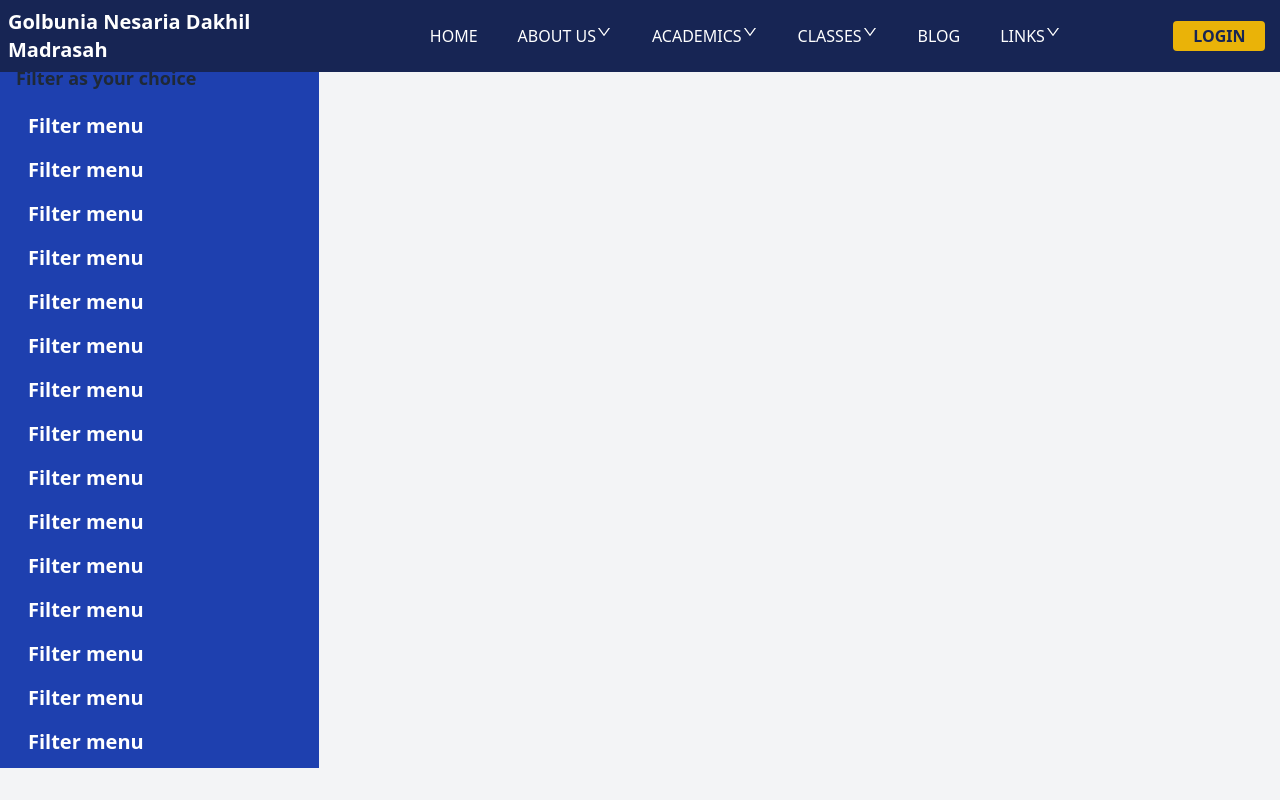
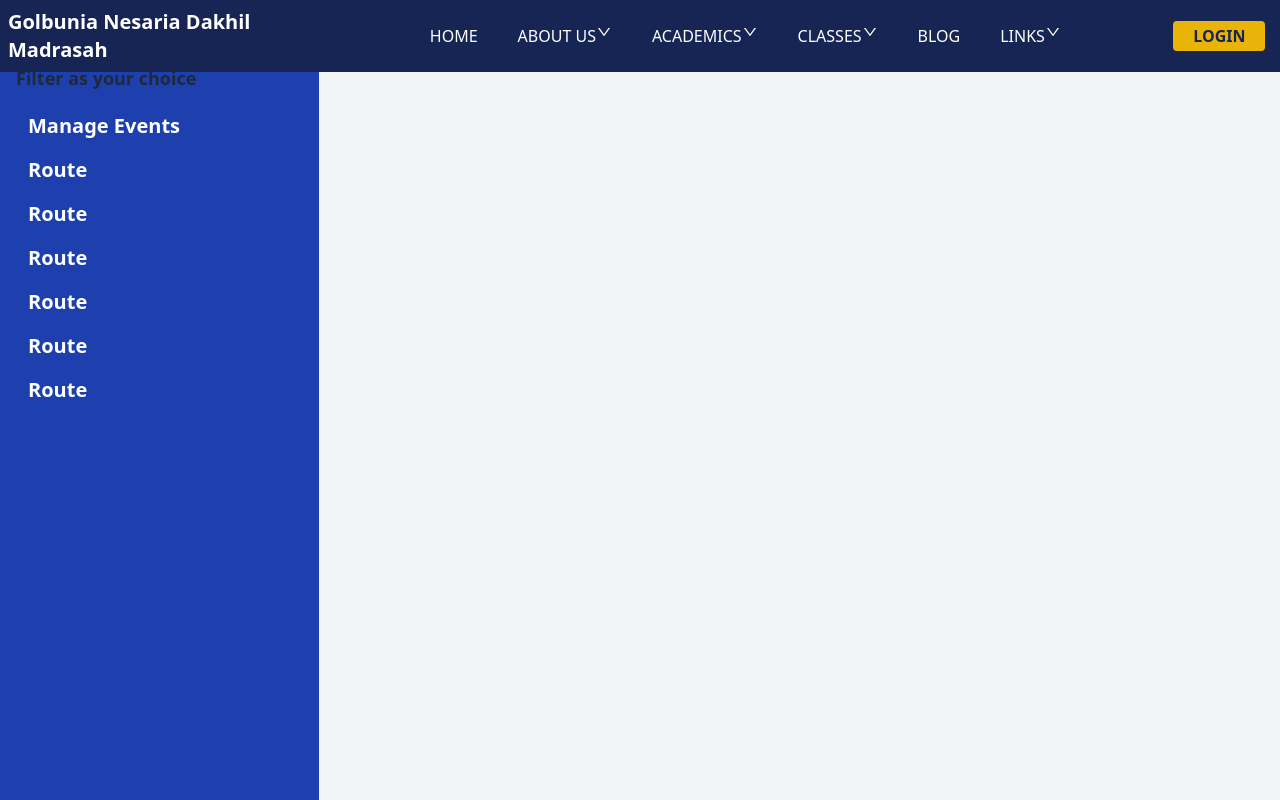
Before and after one commit to aminulislam2002/golbunia-nesaria-dakhil-madrasah-client, a React (Vite) app: page /dashboard in a window 1280 px wide. Built offline with nearby package versions, Linux system fonts and the light colour scheme.

Commit message:
dashboard conditional route setup

```diff
--- a/src/Layouts/DashboardLayout.jsx
+++ b/src/Layouts/DashboardLayout.jsx
@@ -1,56 +1,89 @@
-import { Outlet } from "react-router-dom";
+import { Link, Outlet } from "react-router-dom";
 import { GrMenu } from "react-icons/gr";
 import NavBar from "../Pages/Shared/NavBar/NavBar";
 
 const DashboardLayout = () => {
-  const options = (
+  const isAdmin = true;
+  const isTeacher = false;
+  const isStudent = false;
+
+  const optionsOne = (
     <>
-      <li className="mb-2 px-5 py-1 rounded text-white hover:text-black hover:bg-white mx-2">
-        <button className="lg:text-xl font-semibold">Filter menu</button>
+      <Link to="/dashboard/manageEvents">
+        <li className="mb-2 px-5 py-1 rounded text-white hover:text-black hover:bg-white mx-2 lg:text-xl font-semibold">
+          Manage Events
         </li>
-      <li className="mb-2 px-5 py-1 rounded text-white hover:text-black hover:bg-white mx-2">
-        <button className="lg:text-xl font-semibold">Filter menu</button>
+      </Link>
+      <Link to="/dashboard">
+        <li className="mb-2 px-5 py-1 rounded text-white hover:text-black hover:bg-white mx-2 lg:text-xl font-semibold">
+          Route
         </li>
-      <li className="mb-2 px-5 py-1 rounded text-white hover:text-black hover:bg-white mx-2">
-        <button className="lg:text-xl font-semibold">Filter menu</button>
+      </Link>
+      <Link to="/dashboard">
+        <li className="mb-2 px-5 py-1 rounded text-white hover:text-black hover:bg-white mx-2 lg:text-xl font-semibold">
+          Route
         </li>
-      <li className="mb-2 px-5 py-1 rounded text-white hover:text-black hover:bg-white mx-2">
-        <button className="lg:text-xl font-semibold">Filter menu</button>
+      </Link>
+      <Link to="/dashboard">
+        <li className="mb-2 px-5 py-1 rounded text-white hover:text-black hover:bg-white mx-2 lg:text-xl font-semibold">
+          Route
         </li>
-      <li className="mb-2 px-5 py-1 rounded text-white hover:text-black hover:bg-white mx-2">
-        <button className="lg:text-xl font-semibold">Filter menu</button>
+      </Link>
+      <Link to="/dashboard">
+        <li className="mb-2 px-5 py-1 rounded text-white hover:text-black hover:bg-white mx-2 lg:text-xl font-semibold">
+          Route
         </li>
-      <li className="mb-2 px-5 py-1 rounded text-white hover:text-black hover:bg-white mx-2">
-        <button className="lg:text-xl font-semibold">Filter menu</button>
+      </Link>
+      <Link to="/dashboard">
+        <li className="mb-2 px-5 py-1 rounded text-white hover:text-black hover:bg-white mx-2 lg:text-xl font-semibold">
+          Route
         </li>
-      <li className="mb-2 px-5 py-1 rounded text-white hover:text-black hover:bg-white mx-2">
-        <button className="lg:text-xl font-semibold">Filter menu</button>
+      </Link>
+      <Link to="/dashboard">
+        <li className="mb-2 px-5 py-1 rounded text-white hover:text-black hover:bg-white mx-2 lg:text-xl font-semibold">
+          Route
         </li>
-      <li className="mb-2 px-5 py-1 rounded text-white hover:text-black hover:bg-white mx-2">
-        <button className="lg:text-xl font-semibold">Filter menu</button>
+      </Link>
+    </>
+  );
+
+  const optionsTwo = (
+    <>
+      <Link to="/dashboard">
+        <li className="mb-2 px-5 py-1 rounded text-white hover:text-black hover:bg-white mx-2 lg:text-xl font-semibold">
+          Route
         </li>
-      <li className="mb-2 px-5 py-1 rounded text-white hover:text-black hover:bg-white mx-2">
-        <button className="lg:text-xl font-semibold">Filter menu</button>
+      </Link>
+      <Link to="/dashboard">
+        <li className="mb-2 px-5 py-1 rounded text-white hover:text-black hover:bg-white mx-2 lg:text-xl font-semibold">
+          Route
         </li>
-      <li className="mb-2 px-5 py-1 rounded text-white hover:text-black hover:bg-white mx-2">
-        <button className="lg:text-xl font-semibold">Filter menu</button>
+      </Link>
+      <Link to="/dashboard">
+        <li className="mb-2 px-5 py-1 rounded text-white hover:text-black hover:bg-white mx-2 lg:text-xl font-semibold">
+          Route
         </li>
-      <li className="mb-2 px-5 py-1 rounded text-white hover:text-black hover:bg-white mx-2">
-        <button className="lg:text-xl font-semibold">Filter menu</button>
+      </Link>
+    </>
+  );
+
+  const optionsThree = (
+    <>
+      <Link to="/dashboard">
+        <li className="mb-2 px-5 py-1 rounded text-white hover:text-black hover:bg-white mx-2 lg:text-xl font-semibold">
+          Route
         </li>
-      <li className="mb-2 px-5 py-1 rounded text-white hover:text-black hover:bg-white mx-2">
-        <button className="lg:text-xl font-semibold">Filter menu</button>
+      </Link>
+      <Link to="/dashboard">
+        <li className="mb-2 px-5 py-1 rounded text-white hover:text-black hover:bg-white mx-2 lg:text-xl font-semibold">
+          Route
         </li>
-      <li className="mb-2 px-5 py-1 rounded text-white hover:text-black hover:bg-white mx-2">
-        <button className="lg:text-xl font-semibold">Filter menu</button>
+      </Link>
+      <Link to="/dashboard">
+        <li className="mb-2 px-5 py-1 rounded text-white hover:text-black hover:bg-white mx-2 lg:text-xl font-semibold">
+          Route
         </li>
-      <li className="mb-2 px-5 py-1 rounded text-white hover:text-black hover:bg-white mx-2">
-        <button className="lg:text-xl font-semibold">Filter menu</button>
-      </li>
-      <li className="mb-2 px-5 py-1 rounded text-white hover:text-black hover:bg-white mx-2">
-        <button className="lg:text-xl font-semibold">Filter menu</button>
-      </li>
-      {/* Add more menu items here */}
+      </Link>
     </>
   );
 
@@ -62,7 +95,7 @@ const DashboardLayout = () => {
       <div className="drawer container mx-auto">
         <input id="my-drawer-3" type="checkbox" className="drawer-toggle" />
         <div className="drawer-content lg:flex gap-1">
-          <div className="w-full lg:w-3/12 bg-blue-800 lg:mt-16 overflow-y-auto max-h-[100vh]">
+          <div className="w-full lg:w-3/12 bg-blue-800 lg:pt-16 overflow-y-auto max-h-[100vh] h-screen">
             <div className="flex justify-start">
               <div className="flex-none lg:hidden">
                 <label htmlFor="my-drawer-3" className="btn btn-square btn-ghost">
@@ -75,8 +108,9 @@ const DashboardLayout = () => {
             </div>
             <div className="flex-none hidden lg:block mt-4">
               <ul className="menu-vertical">
-                {/* Add more menu items here */}
-                {options}
+                {isAdmin && <> {optionsOne} </>}
+                {isTeacher && <> {optionsTwo} </>}
+                {isStudent && <> {optionsThree} </>}
               </ul>
             </div>
           </div>
@@ -89,8 +123,9 @@ const DashboardLayout = () => {
         <div className="drawer-side">
           <label htmlFor="my-drawer-3" className="drawer-overlay overflow-x-auto max-h-[100vh]"></label>
           <ul className="p-4 w-52 bg-blue-800 h-full overflow-y-auto">
-            {/* Add more sidebar items here */}
-            {options}
+            {isAdmin && <> {optionsOne} </>}
+            {isTeacher && <> {optionsTwo} </>}
+            {isStudent && <> {optionsThree} </>}
           </ul>
         </div>
       </div>
--- /dev/null
+++ b/src/Pages/Dashboard/AdminDashboard/ManageEvents/AddEvent/AddEvent.jsx
@@ -0,0 +1,9 @@
+const AddEvent = () => {
+  return (
+    <div>
+      <h1>AddEvent</h1>
+    </div>
+  );
+};
+
+export default AddEvent;
--- /dev/null
+++ b/src/Pages/Dashboard/AdminDashboard/ManageEvents/AllEvent/AllEvent.jsx
@@ -0,0 +1,9 @@
+const AllEvent = () => {
+  return (
+    <div>
+      <h1>AllEvent</h1>
+    </div>
+  );
+};
+
+export default AllEvent;
--- /dev/null
+++ b/src/Pages/Dashboard/AdminDashboard/ManageEvents/UpdateEvent/UpdateEvent.jsx
@@ -0,0 +1,9 @@
+const UpdateEvent = () => {
+  return (
+    <div>
+      <h1>UpdateEvent</h1>
+    </div>
+  );
+};
+
+export default UpdateEvent;
--- /dev/null
+++ b/src/Pages/Dashboard/AdminDashboard/ManageNotices/AddNotice/AddNotice.jsx
@@ -0,0 +1,9 @@
+const AddNotice = () => {
+  return (
+    <div>
+      <h1>AddNotice</h1>
+    </div>
+  );
+};
+
+export default AddNotice;
--- /dev/null
+++ b/src/Pages/Dashboard/AdminDashboard/ManageNotices/AllNotice/AllNotice.jsx
@@ -0,0 +1,9 @@
+const AllNotice = () => {
+  return (
+    <div>
+      <h1>AllNotice</h1>
+    </div>
+  );
+};
+
+export default AllNotice;
--- /dev/null
+++ b/src/Pages/Dashboard/AdminDashboard/ManageNotices/UpdateNotice/UpdateNotice.jsx
@@ -0,0 +1,9 @@
+const UpdateNotice = () => {
+  return (
+    <div>
+      <h1>UpdateNotice</h1>
+    </div>
+  );
+};
+
+export default UpdateNotice;
--- a/src/Pages/Shared/NavBar/NavBar.jsx
+++ b/src/Pages/Shared/NavBar/NavBar.jsx
@@ -170,16 +170,16 @@ const NavBar = () => {
           <ul tabIndex={0} className="dropdown-content z-[1] p-2 shadow rounded-box w-52 mt-4 bg-blue-950 text-white">
             {isUser ? (
               <>
-                <div className="flex justify-center items-center gap-1">
-                  <Link to="/dashboard/profile">
+                <Link to="/dashboard/profile">
+                  <div className="flex justify-center items-center gap-1">
                     <img src={profileImage} className="w-7 h-7 rounded-full" alt="" />
                     <button className="w-full text-left">
                       <li className="bg-blue-900 hover:bg-white hover:text-black rounded py-2 my-1 px-3">
                         View Your Profile
                       </li>
                     </button>
-                  </Link>
-                </div>
+                  </div>
+                </Link>
                 <div className="flex justify-center items-center gap-1">
                   <PiSignOutBold className="w-7 h-7"></PiSignOutBold>
                   <button className="w-full text-left">
--- a/src/Routers/Router.jsx
+++ b/src/Routers/Router.jsx
@@ -22,6 +22,7 @@ import TeacherSignUp from "../Pages/Authentication/TeacherSignUp/TeacherSignUp";
 import Login from "../Pages/Authentication/Login/Login";
 import DashboardLayout from "../Layouts/DashboardLayout";
 import Profile from "../Pages/Dashboard/Profile/Profile";
+import AllEvent from "../Pages/Dashboard/AdminDashboard/ManageEvents/AllEvent/AllEvent";
 
 export const router = createBrowserRouter([
   {
@@ -78,6 +79,10 @@ export const router = createBrowserRouter([
         path: "profile",
         element: <Profile></Profile>,
       },
+      {
+        path: "manageEvents",
+        element: <AllEvent></AllEvent>,
+      },
     ],
   },
   {
```
Lines whose indentation alone changed are shown as unchanged.
